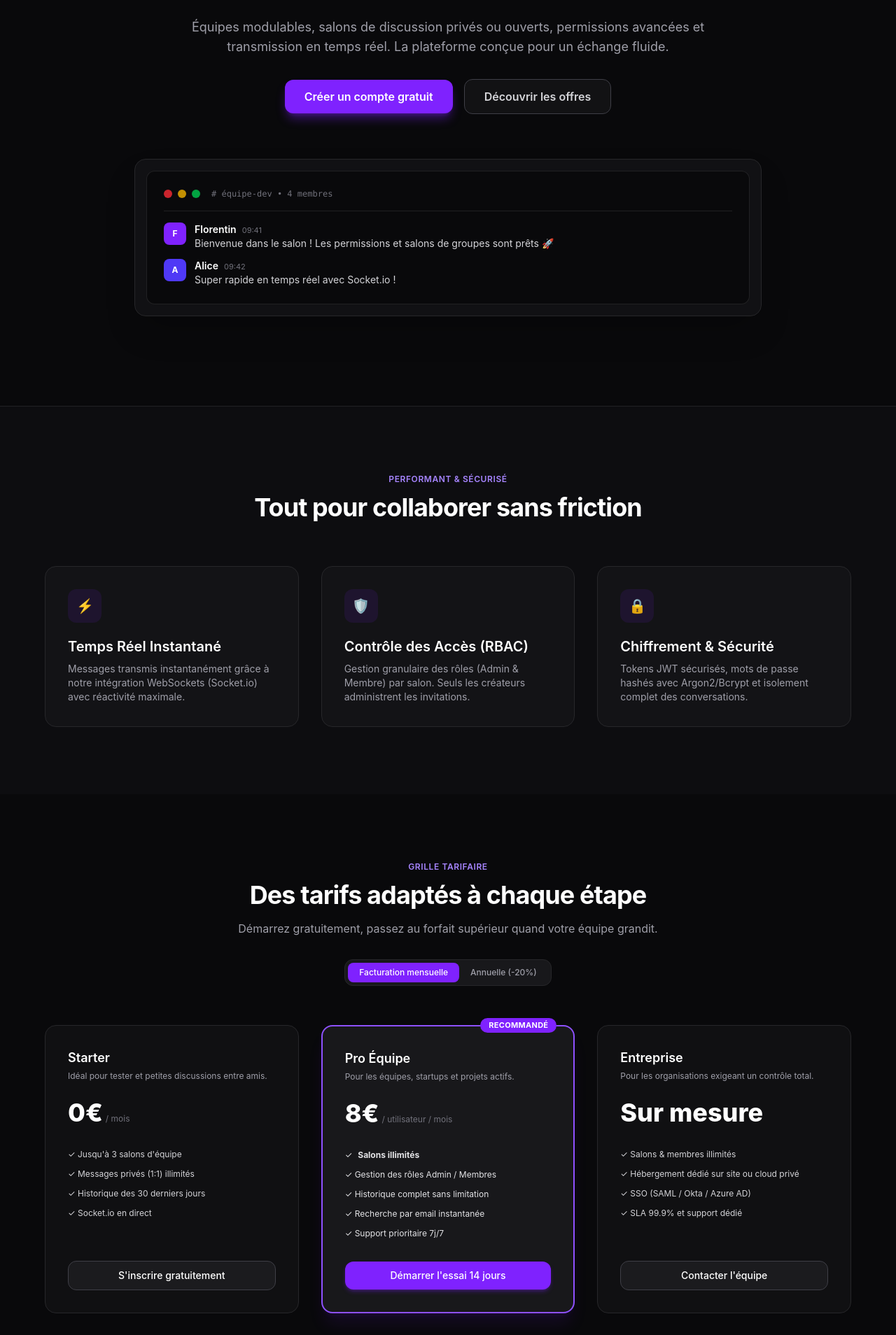
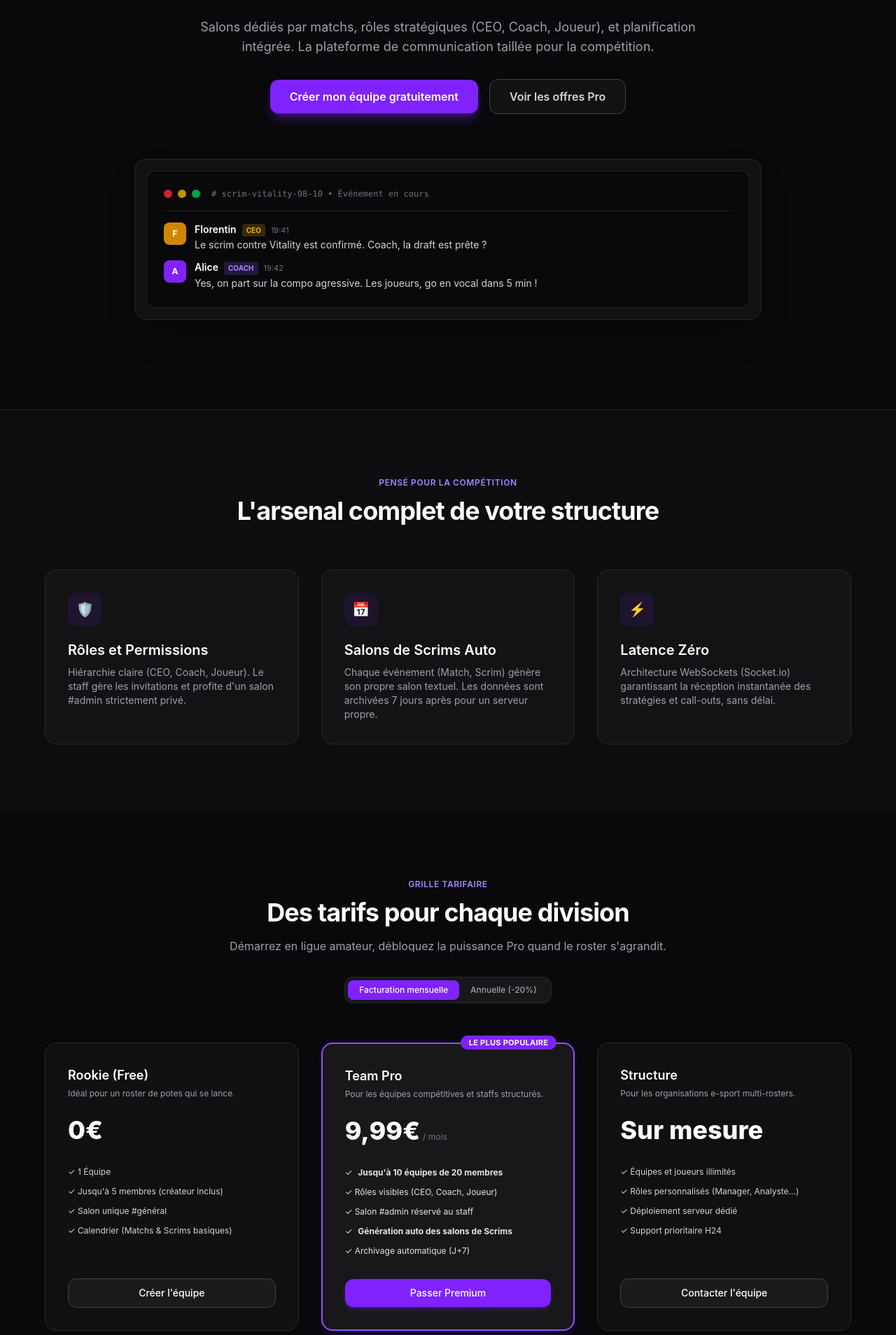
Before and after one commit to JulienFra/chat-app-5idev, a React (Vite) app in the folder frontend/: page / in a window 1280 px wide. Shown: the part 472-2380 px from the top of the page at 70% size. Built offline with nearby package versions, Linux system fonts and the light colour scheme.

Commit message:
feat(landing): align landing page and pricing with esports team model

```diff
--- a/frontend/src/LandingPage.tsx
+++ b/frontend/src/LandingPage.tsx
@@ -7,20 +7,20 @@ interface Props {
 
 const faqs = [
   {
-    q: 'Puis-je changer ou résilier mon offre à tout moment ?',
-    a: 'Oui, sans aucun engagement. Vous pouvez passer au plan supérieur ou rétrograder directement depuis les paramètres de votre organisation.',
+    q: 'Que se passe-t-il si je rétrograde mon abonnement vers l\'offre Rookie (Free) ?',
+    a: 'Vous ne perdez aucune donnée ! Vos équipes et salons actuels sont conservés. Cependant, la création de nouvelles équipes, l\'invitation de nouveaux membres et la création d\'événements seront bloquées tant que vous dépasserez les limites du plan gratuit.',
   },
   {
-    q: 'Comment fonctionne la gestion des administrateurs de salon ?',
-    a: "Chaque utilisateur créant un salon devient automatiquement ADMIN de ce groupe. Il est le seul habilité à inviter de nouveaux collaborateurs via leur adresse email.",
+    q: 'Comment fonctionnent les rôles (CEO, Coach, Joueur) ?',
+    a: "Le créateur d'une équipe est automatiquement CEO. Il peut inviter des membres et leur assigner des rôles. Les CEO et Coachs ont un accès exclusif au salon #admin et sont les seuls à pouvoir planifier des événements (scrims/matchs).",
   },
   {
-    q: 'Les messages sont-ils délivrés instantanément ?',
-    a: "Oui, notre architecture exploite WebSockets via Socket.io pour garantir un échange en temps réel sans latence ni besoin de rafraîchir la page.",
+    q: 'Comment fonctionne la création des salons de Scrims ou Matchs ?',
+    a: "Dans l'offre Team Pro, lorsqu'un CEO ou Coach planifie un scrim dans le calendrier, un salon textuel dédié (ex: #scrim-vitality-08-10) est généré automatiquement. Il est archivé 7 jours après la date de l'événement pour garder votre serveur propre, tout en restant consultable.",
   },
   {
-    q: 'Mes données et mots de passe sont-ils sécurisés ?',
-    a: 'Tous les mots de passe sont hachés de manière irréversible avant stockage en base PostgreSQL, et chaque requête d’API est vérifiée par un jeton JWT sécurisé.',
+    q: 'Les messages sont-ils instantanés pendant les matchs ?',
+    a: 'Oui, notre architecture exploite des WebSockets (Socket.io) pour garantir un échange en temps réel sans latence, parfait pour communiquer en pleine compétition.',
   },
 ];
 
@@ -69,7 +69,7 @@ export default function LandingPage({ onGetStarted, onLogin }: Props) {
               onClick={onGetStarted}
               className="rounded-lg bg-violet-600 px-4 py-2 text-sm font-medium text-white shadow-md shadow-violet-600/30 transition hover:bg-violet-500"
             >
-              Commencer
+              Jouer maintenant
             </button>
           </div>
         </div>
@@ -83,16 +83,16 @@ export default function LandingPage({ onGetStarted, onLogin }: Props) {
 
         <div className="mx-auto max-w-3xl">
           <span className="inline-flex items-center gap-2 rounded-full border border-violet-500/30 bg-violet-500/10 px-3 py-1 text-xs font-semibold text-violet-300">
-            ⚡ Messagerie d'équipe nouvelle génération
+            ⚡ Le QG de votre équipe e-sport
           </span>
           <h1 className="mt-6 text-4xl font-extrabold tracking-tight text-white sm:text-6xl sm:leading-tight">
-            Collaborez instantanément, <br />
+            Gérez vos rosters et dominez <br />
             <span className="bg-gradient-to-r from-violet-400 via-indigo-300 to-violet-200 bg-clip-text text-transparent">
-              en toute simplicité.
+              vos prochains scrims.
             </span>
           </h1>
           <p className="mt-6 text-lg text-zinc-400">
-            Équipes modulables, salons de discussion privés ou ouverts, permissions avancées et transmission en temps réel. La plateforme conçue pour un échange fluide.
+            Salons dédiés par matchs, rôles stratégiques (CEO, Coach, Joueur), et planification intégrée. La plateforme de communication taillée pour la compétition.
           </p>
 
           <div className="mt-8 flex flex-col items-center justify-center gap-4 sm:flex-row">
@@ -101,45 +101,47 @@ export default function LandingPage({ onGetStarted, onLogin }: Props) {
               onClick={onGetStarted}
               className="w-full rounded-xl bg-violet-600 px-7 py-3 text-base font-semibold text-white shadow-lg shadow-violet-600/40 transition hover:bg-violet-500 sm:w-auto"
             >
-              Créer un compte gratuit
+              Créer mon équipe gratuitement
             </button>
             <a
               href="#pricing"
               className="w-full rounded-xl border border-zinc-700 bg-zinc-900/60 px-7 py-3 text-base font-semibold text-zinc-300 transition hover:border-zinc-500 hover:text-white sm:w-auto"
             >
-              Découvrir les offres
+              Voir les offres Pro
             </a>
           </div>
         </div>
 
-        {/* Mockup UI */}
+        {/* Aperçu Mockup UI */}
         <div className="mx-auto mt-16 max-w-4xl rounded-2xl border border-zinc-800 bg-zinc-900/60 p-2 shadow-2xl backdrop-blur-sm sm:p-4">
           <div className="rounded-xl border border-zinc-800/80 bg-zinc-950 p-6 text-left">
             <div className="flex items-center gap-2 border-b border-zinc-800/80 pb-4">
               <span className="size-3 rounded-full bg-red-500/80" />
               <span className="size-3 rounded-full bg-yellow-500/80" />
               <span className="size-3 rounded-full bg-green-500/80" />
-              <span className="ml-2 text-xs font-mono text-zinc-500"># équipe-dev • 4 membres</span>
+              <span className="ml-2 text-xs font-mono text-zinc-500"># scrim-vitality-08-10 • Événement en cours</span>
             </div>
             <div className="mt-4 space-y-3 font-sans text-sm">
               <div className="flex items-start gap-3">
-                <span className="grid size-8 shrink-0 place-items-center rounded-lg bg-violet-600 text-xs font-bold text-white">F</span>
+                <span className="grid size-8 shrink-0 place-items-center rounded-lg bg-yellow-600 text-xs font-bold text-white">F</span>
                 <div>
                   <div className="flex items-baseline gap-2">
                     <span className="font-semibold text-white">Florentin</span>
-                    <span className="text-[11px] text-zinc-500">09:41</span>
+                    <span className="rounded bg-yellow-500/20 px-1.5 py-0.5 text-[10px] font-bold text-yellow-500">CEO</span>
+                    <span className="text-[11px] text-zinc-500">19:41</span>
                   </div>
-                  <p className="text-zinc-300">Bienvenue dans le salon ! Les permissions et salons de groupes sont prêts 🚀</p>
+                  <p className="text-zinc-300 mt-0.5">Le scrim contre Vitality est confirmé. Coach, la draft est prête ?</p>
                 </div>
               </div>
               <div className="flex items-start gap-3">
-                <span className="grid size-8 shrink-0 place-items-center rounded-lg bg-indigo-600 text-xs font-bold text-white">A</span>
+                <span className="grid size-8 shrink-0 place-items-center rounded-lg bg-violet-600 text-xs font-bold text-white">A</span>
                 <div>
                   <div className="flex items-baseline gap-2">
                     <span className="font-semibold text-white">Alice</span>
-                    <span className="text-[11px] text-zinc-500">09:42</span>
+                    <span className="rounded bg-violet-500/20 px-1.5 py-0.5 text-[10px] font-bold text-violet-400">COACH</span>
+                    <span className="text-[11px] text-zinc-500">19:42</span>
                   </div>
-                  <p className="text-zinc-300">Super rapide en temps réel avec Socket.io !</p>
+                  <p className="text-zinc-300 mt-0.5">Yes, on part sur la compo agressive. Les joueurs, go en vocal dans 5 min !</p>
                 </div>
               </div>
             </div>
@@ -152,41 +154,41 @@ export default function LandingPage({ onGetStarted, onLogin }: Props) {
         <div className="mx-auto max-w-6xl">
           <div className="text-center">
             <h2 className="text-xs font-semibold tracking-wider text-violet-400 uppercase">
-              Performant & Sécurisé
+              Pensé pour la compétition
             </h2>
             <p className="mt-3 text-3xl font-bold tracking-tight text-white sm:text-4xl">
-              Tout pour collaborer sans friction
+              L'arsenal complet de votre structure
             </p>
           </div>
 
           <div className="mt-16 grid grid-cols-1 gap-8 md:grid-cols-3">
             <div className="rounded-2xl border border-zinc-800 bg-zinc-900/60 p-8">
               <div className="grid size-12 place-items-center rounded-xl bg-violet-600/10 text-xl font-bold text-violet-400">
-                ⚡
+                🛡️
               </div>
-              <h3 className="mt-5 text-xl font-semibold text-white">Temps Réel Instantané</h3>
+              <h3 className="mt-5 text-xl font-semibold text-white">Rôles et Permissions</h3>
               <p className="mt-2 text-sm text-zinc-400">
-                Messages transmis instantanément grâce à notre intégration WebSockets (Socket.io) avec réactivité maximale.
+                Hiérarchie claire (CEO, Coach, Joueur). Le staff gère les invitations et profite d'un salon #admin strictement privé.
               </p>
             </div>
 
             <div className="rounded-2xl border border-zinc-800 bg-zinc-900/60 p-8">
               <div className="grid size-12 place-items-center rounded-xl bg-violet-600/10 text-xl font-bold text-violet-400">
-                🛡️
+                📅
               </div>
-              <h3 className="mt-5 text-xl font-semibold text-white">Contrôle des Accès (RBAC)</h3>
+              <h3 className="mt-5 text-xl font-semibold text-white">Salons de Scrims Auto</h3>
               <p className="mt-2 text-sm text-zinc-400">
-                Gestion granulaire des rôles (Admin & Membre) par salon. Seuls les créateurs administrent les invitations.
+                Chaque événement (Match, Scrim) génère son propre salon textuel. Les données sont archivées 7 jours après pour un serveur propre.
               </p>
             </div>
 
             <div className="rounded-2xl border border-zinc-800 bg-zinc-900/60 p-8">
               <div className="grid size-12 place-items-center rounded-xl bg-violet-600/10 text-xl font-bold text-violet-400">
-                🔒
+                ⚡
               </div>
-              <h3 className="mt-5 text-xl font-semibold text-white">Chiffrement & Sécurité</h3>
+              <h3 className="mt-5 text-xl font-semibold text-white">Latence Zéro</h3>
               <p className="mt-2 text-sm text-zinc-400">
-                Tokens JWT sécurisés, mots de passe hashés avec Argon2/Bcrypt et isolement complet des conversations.
+                Architecture WebSockets (Socket.io) garantissant la réception instantanée des stratégies et call-outs, sans délai.
               </p>
             </div>
           </div>
@@ -201,10 +203,10 @@ export default function LandingPage({ onGetStarted, onLogin }: Props) {
               Grille Tarifaire
             </h2>
             <p className="mt-3 text-3xl font-bold tracking-tight text-white sm:text-4xl">
-              Des tarifs adaptés à chaque étape
+              Des tarifs pour chaque division
             </p>
             <p className="mt-4 text-zinc-400">
-              Démarrez gratuitement, passez au forfait supérieur quand votre équipe grandit.
+              Démarrez en ligue amateur, débloquez la puissance Pro quand le roster s'agrandit.
             </p>
 
             <div className="mt-8 inline-flex items-center rounded-xl border border-zinc-800 bg-zinc-900 p-1">
@@ -233,17 +235,16 @@ export default function LandingPage({ onGetStarted, onLogin }: Props) {
             {/* Plan Gratuit */}
             <div className="flex flex-col justify-between rounded-2xl border border-zinc-800 bg-zinc-900/50 p-8">
               <div>
-                <h3 className="text-lg font-semibold text-white">Starter</h3>
-                <p className="mt-1 text-xs text-zinc-400">Idéal pour tester et petites discussions entre amis.</p>
+                <h3 className="text-lg font-semibold text-white">Rookie (Free)</h3>
+                <p className="mt-1 text-xs text-zinc-400">Idéal pour un roster de potes qui se lance.</p>
                 <div className="mt-6 flex items-baseline gap-1">
                   <span className="text-4xl font-extrabold text-white">0€</span>
-                  <span className="text-xs text-zinc-500">/ mois</span>
                 </div>
                 <ul className="mt-8 space-y-3 text-xs text-zinc-300">
-                  <li className="flex items-center gap-2">✓ Jusqu'à 3 salons d'équipe</li>
-                  <li className="flex items-center gap-2">✓ Messages privés (1:1) illimités</li>
-                  <li className="flex items-center gap-2">✓ Historique des 30 derniers jours</li>
-                  <li className="flex items-center gap-2">✓ Socket.io en direct</li>
+                  <li className="flex items-center gap-2">✓ 1 Équipe</li>
+                  <li className="flex items-center gap-2">✓ Jusqu'à 5 membres (créateur inclus)</li>
+                  <li className="flex items-center gap-2">✓ Salon unique #général</li>
+                  <li className="flex items-center gap-2">✓ Calendrier (Matchs & Scrims basiques)</li>
                 </ul>
               </div>
               <button
@@ -251,30 +252,30 @@ export default function LandingPage({ onGetStarted, onLogin }: Props) {
                 onClick={onGetStarted}
                 className="mt-8 w-full rounded-xl border border-zinc-700 bg-zinc-800/50 py-2.5 text-sm font-medium text-white transition hover:bg-zinc-800"
               >
-                S'inscrire gratuitement
+                Créer l'équipe
               </button>
             </div>
 
             {/* Plan Pro */}
             <div className="relative flex flex-col justify-between rounded-2xl border-2 border-violet-500 bg-zinc-900 p-8 shadow-xl shadow-violet-600/10">
               <span className="absolute -top-3 right-6 rounded-full bg-violet-600 px-3 py-0.5 text-[11px] font-bold tracking-wide text-white uppercase">
-                Recommandé
+                Le plus populaire
               </span>
               <div>
-                <h3 className="text-lg font-semibold text-white">Pro Équipe</h3>
-                <p className="mt-1 text-xs text-zinc-400">Pour les équipes, startups et projets actifs.</p>
+                <h3 className="text-lg font-semibold text-white">Team Pro</h3>
+                <p className="mt-1 text-xs text-zinc-400">Pour les équipes compétitives et staffs structurés.</p>
                 <div className="mt-6 flex items-baseline gap-1">
                   <span className="text-4xl font-extrabold text-white">
-                    {billingCycle === 'monthly' ? '8€' : '6€'}
+                    {billingCycle === 'monthly' ? '9,99€' : '7,99€'}
                   </span>
-                  <span className="text-xs text-zinc-500">/ utilisateur / mois</span>
+                  <span className="text-xs text-zinc-500">/ mois</span>
                 </div>
                 <ul className="mt-8 space-y-3 text-xs text-zinc-200">
-                  <li className="flex items-center gap-2">✓ <strong>Salons illimités</strong></li>
-                  <li className="flex items-center gap-2">✓ Gestion des rôles Admin / Membres</li>
-                  <li className="flex items-center gap-2">✓ Historique complet sans limitation</li>
-                  <li className="flex items-center gap-2">✓ Recherche par email instantanée</li>
-                  <li className="flex items-center gap-2">✓ Support prioritaire 7j/7</li>
+                  <li className="flex items-center gap-2">✓ <strong>Jusqu'à 10 équipes de 20 membres</strong></li>
+                  <li className="flex items-center gap-2">✓ Rôles visibles (CEO, Coach, Joueur)</li>
+                  <li className="flex items-center gap-2">✓ Salon #admin réservé au staff</li>
+                  <li className="flex items-center gap-2">✓ <strong>Génération auto des salons de Scrims</strong></li>
+                  <li className="flex items-center gap-2">✓ Archivage automatique (J+7)</li>
                 </ul>
               </div>
               <button
@@ -282,23 +283,23 @@ export default function LandingPage({ onGetStarted, onLogin }: Props) {
                 onClick={onGetStarted}
                 className="mt-8 w-full rounded-xl bg-violet-600 py-2.5 text-sm font-medium text-white shadow-md shadow-violet-600/30 transition hover:bg-violet-500"
               >
-                Démarrer l'essai 14 jours
+                Passer Premium
               </button>
             </div>
 
             {/* Plan Entreprise */}
             <div className="flex flex-col justify-between rounded-2xl border border-zinc-800 bg-zinc-900/50 p-8">
               <div>
-                <h3 className="text-lg font-semibold text-white">Entreprise</h3>
-                <p className="mt-1 text-xs text-zinc-400">Pour les organisations exigeant un contrôle total.</p>
+                <h3 className="text-lg font-semibold text-white">Structure</h3>
+                <p className="mt-1 text-xs text-zinc-400">Pour les organisations e-sport multi-rosters.</p>
                 <div className="mt-6 flex items-baseline gap-1">
                   <span className="text-4xl font-extrabold text-white">Sur mesure</span>
                 </div>
                 <ul className="mt-8 space-y-3 text-xs text-zinc-300">
-                  <li className="flex items-center gap-2">✓ Salons & membres illimités</li>
-                  <li className="flex items-center gap-2">✓ Hébergement dédié sur site ou cloud privé</li>
-                  <li className="flex items-center gap-2">✓ SSO (SAML / Okta / Azure AD)</li>
-                  <li className="flex items-center gap-2">✓ SLA 99.9% et support dédié</li>
+                  <li className="flex items-center gap-2">✓ Équipes et joueurs illimités</li>
+                  <li className="flex items-center gap-2">✓ Rôles personnalisés (Manager, Analyste...)</li>
+                  <li className="flex items-center gap-2">✓ Déploiement serveur dédié</li>
+                  <li className="flex items-center gap-2">✓ Support prioritaire H24</li>
                 </ul>
               </div>
               <button
@@ -321,7 +322,7 @@ export default function LandingPage({ onGetStarted, onLogin }: Props) {
               Foire Aux Questions
             </h2>
             <p className="mt-3 text-3xl font-bold tracking-tight text-white sm:text-4xl">
-              Questions Fréquentes
+              Vous avez des questions ?
             </p>
           </div>
 
@@ -357,7 +358,7 @@ export default function LandingPage({ onGetStarted, onLogin }: Props) {
 
       {/* Footer */}
       <footer className="border-t border-zinc-900 bg-zinc-950 px-6 py-8 text-center text-xs text-zinc-600">
-        <p>© 2026 ChatPulse — Projet chat-app-5idev. Tous droits réservés.</p>
+        <p>© 2026 ChatPulse — Projet chat-app-5idev (Édition E-sport). Tous droits réservés.</p>
       </footer>
     </div>
   );
```
